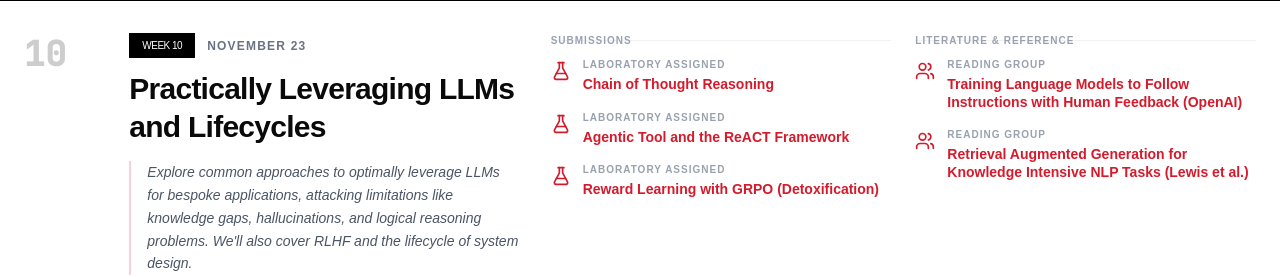
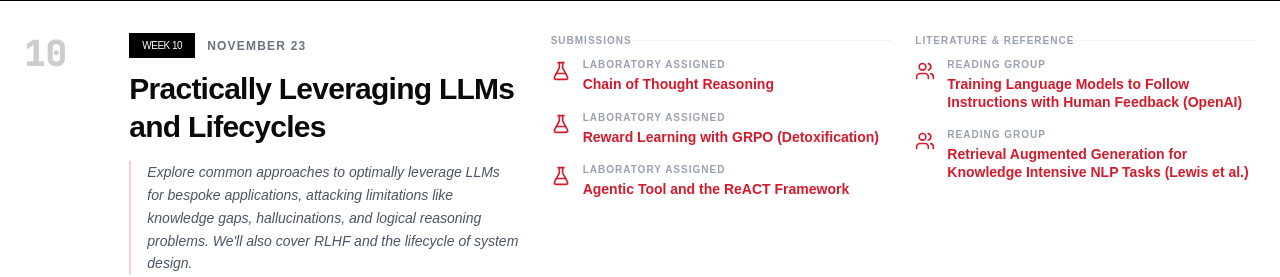
Before and after one commit to kni-neu/website-cs6120, a React (Vite) app: page /#/schedule in a window 1280 px wide. Shown: the part 4660-4937 px from the top of the page. Built offline with nearby package versions, Linux system fonts and the light colour scheme; a web font is replaced by a local one.

Commit message:
Changing ordering

```diff
--- a/src/schedule.ts
+++ b/src/schedule.ts
@@ -293,12 +293,12 @@ export const scheduleData = [
         link: "https://colab.research.google.com/drive/19pzpGRj8-OSzHlyprvRCIETk-U0VHd_j"
       },
       {
+        title: "Reward Learning with GRPO (Detoxification)",
+        link: "https://colab.research.google.com/drive/15AibeUrZ_p5vd6beYriVOl_-iqCBGuwv"
+      },
+      {
         title: "Agentic Tool and the ReACT Framework",
         link: "https://colab.research.google.com/drive/1ke2JtAR7gMH6UrRPL-ypO-nYEyKl8Eyi"
-      },
-      {
-        title: "Reward Learning with GRPO (Detoxification)",
-        link: "https://colab.research.google.com/drive/15AibeUrZ_p5vd6beYriVOl_-iqCBGuwv"
       }
     ],
   },
```
